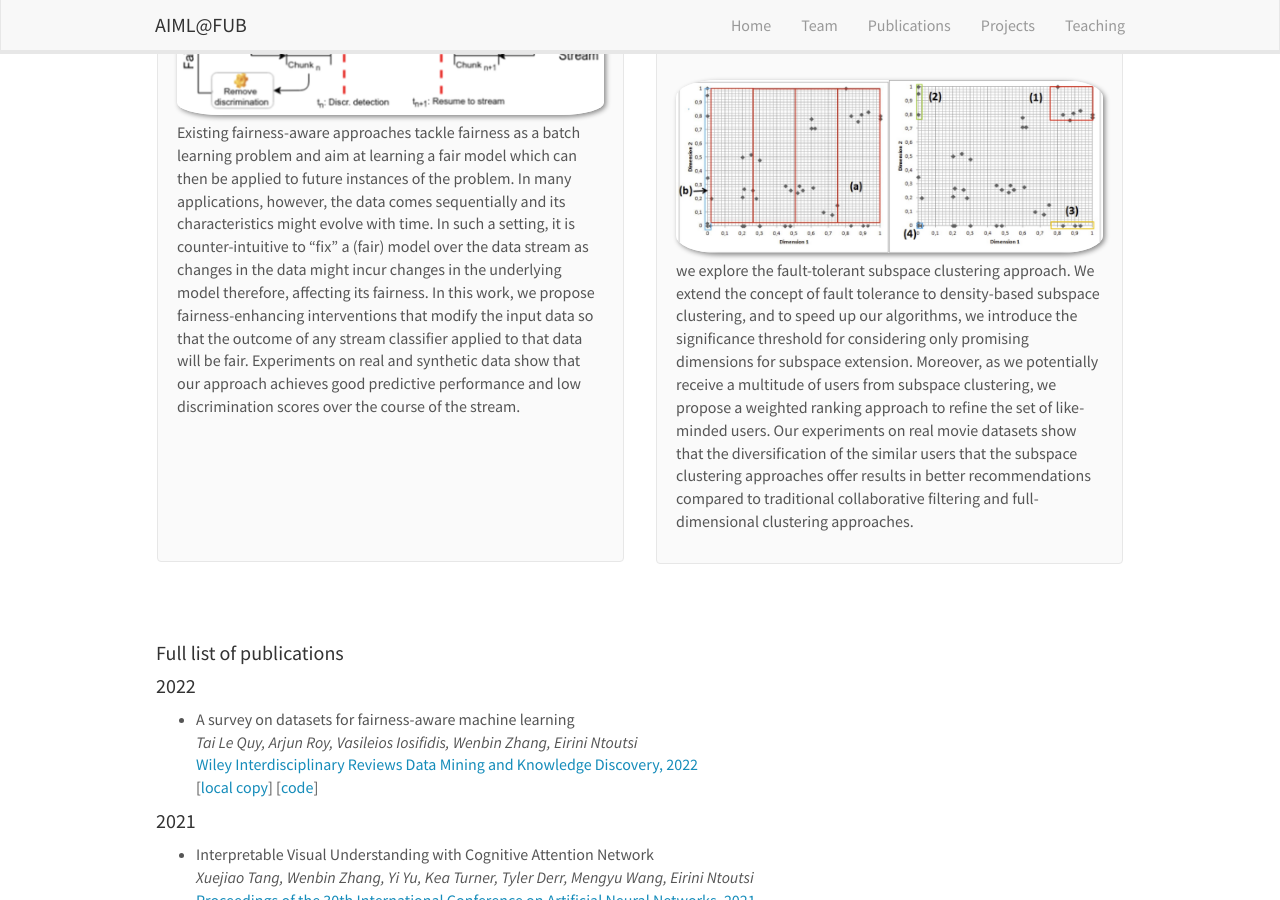
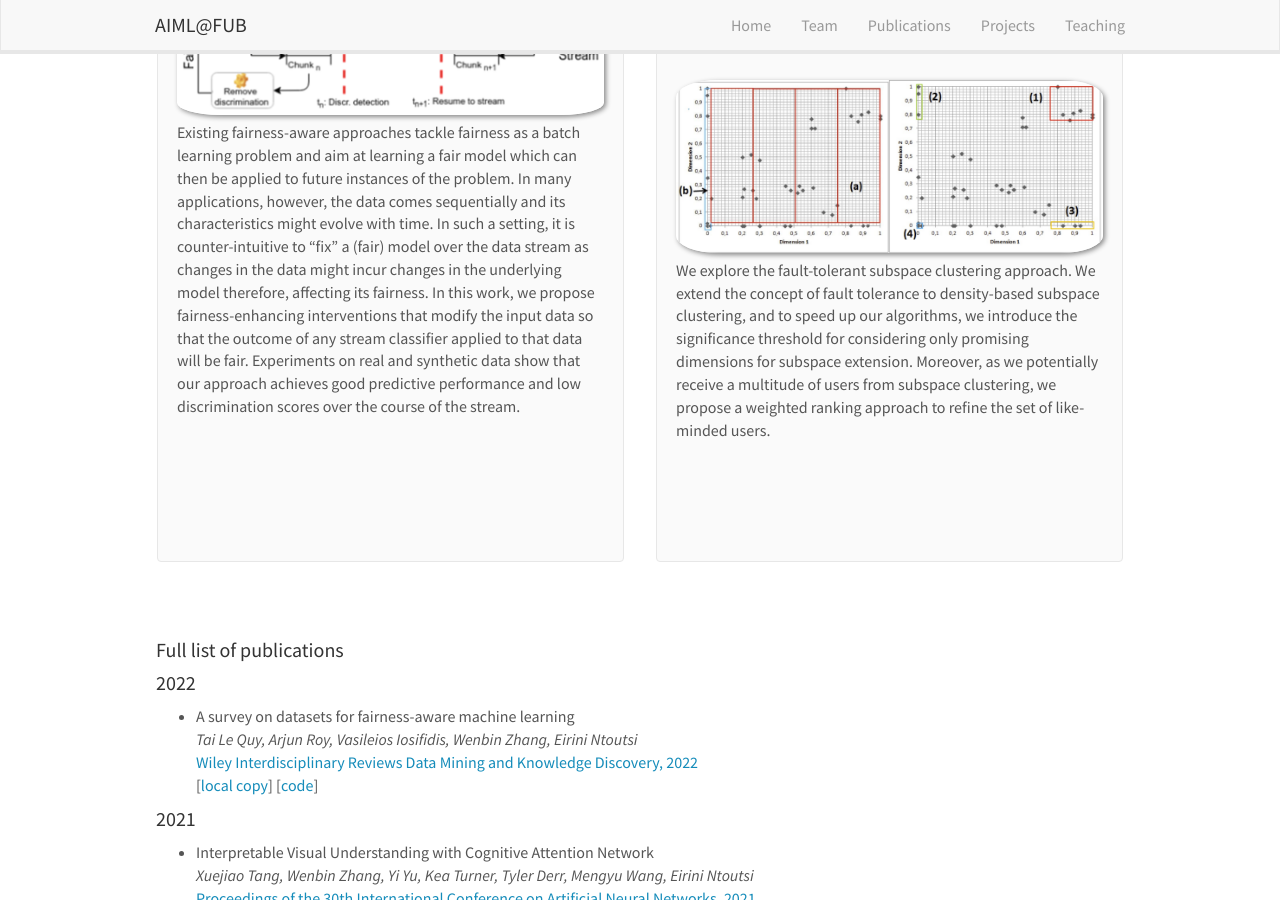
Before and after one commit to AIML-research/AIML-research.github.io, a Jekyll site: the page built from _pages/publications.md, in a window 1280 px wide and 900 px high, scrolled down 4059 px. Built offline with Jekyll 4.4.1, drawn with Linux system fonts in a browser that asks for light colours; nearby versions of some CDN libraries.

Commit message:
Update publist.yml

```diff
--- a/_data/publist.yml
+++ b/_data/publist.yml
@@ -1208,7 +1208,7 @@
 
 - title: "Strength Lies in Differences - Diversifying Friends for Recommendations through Subspace Clustering"
   image: Eirini2014CIKM.png
-  description:  we explore the fault-tolerant subspace clustering approach. We extend the concept of fault tolerance to density-based subspace clustering, and to speed up our algorithms, we introduce the significance threshold for considering only promising dimensions for subspace extension. Moreover, as we potentially receive a multitude of users from subspace clustering, we propose a weighted ranking approach to refine the set of like-minded users. Our experiments on real movie datasets show that the diversification of the similar users that the subspace clustering approaches offer results in better recommendations compared to traditional collaborative filtering and full-dimensional clustering approaches.
+  description:  We explore the fault-tolerant subspace clustering approach. We extend the concept of fault tolerance to density-based subspace clustering, and to speed up our algorithms, we introduce the significance threshold for considering only promising dimensions for subspace extension. Moreover, as we potentially receive a multitude of users from subspace clustering, we propose a weighted ranking approach to refine the set of like-minded users.
   authors: Eirini Ntoutsi, Kostas Stefanidis, Katharina Rausch, Hans-Peter Kriegel
   link:
     url: https://doi.org/10.1145/2661829.2662026
```
